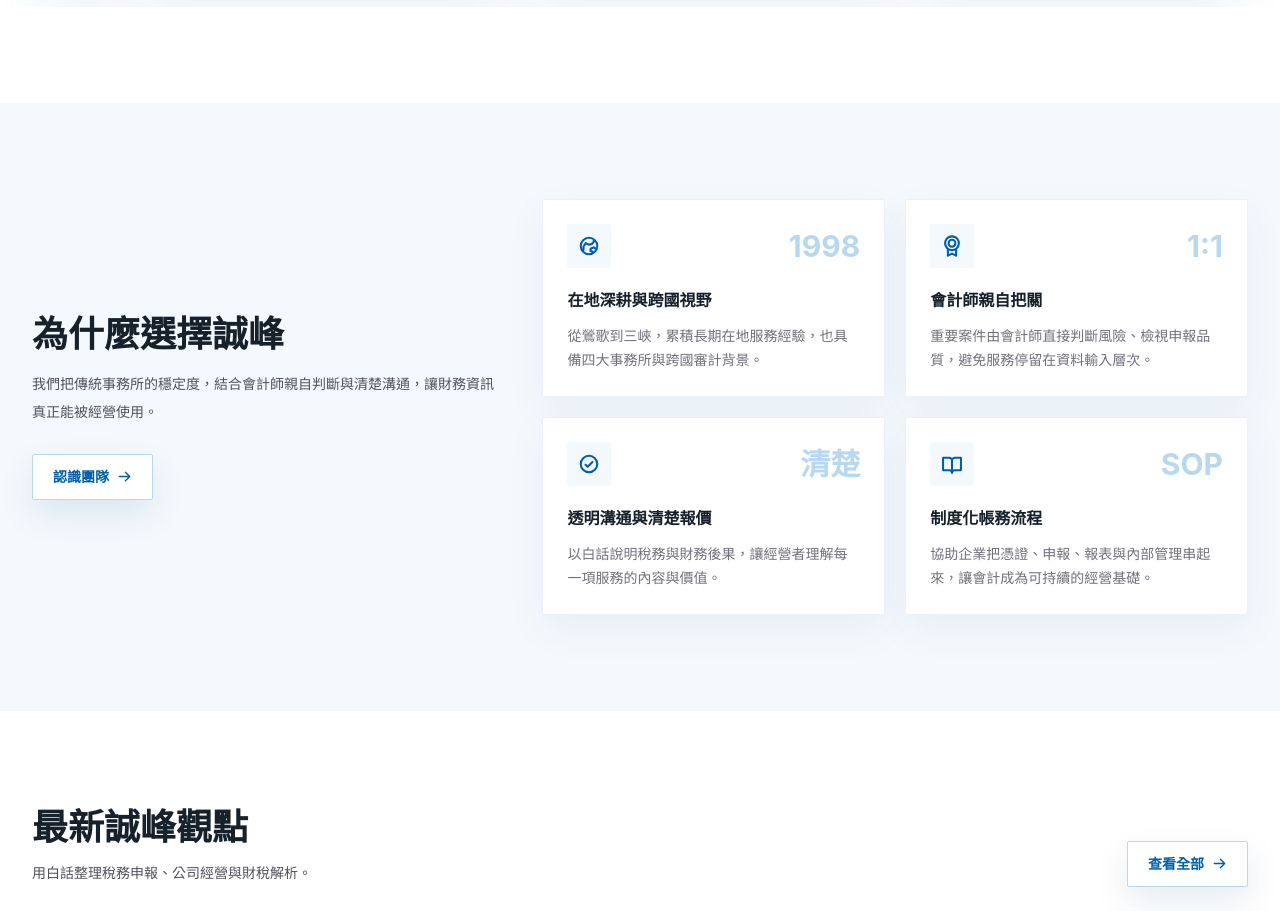
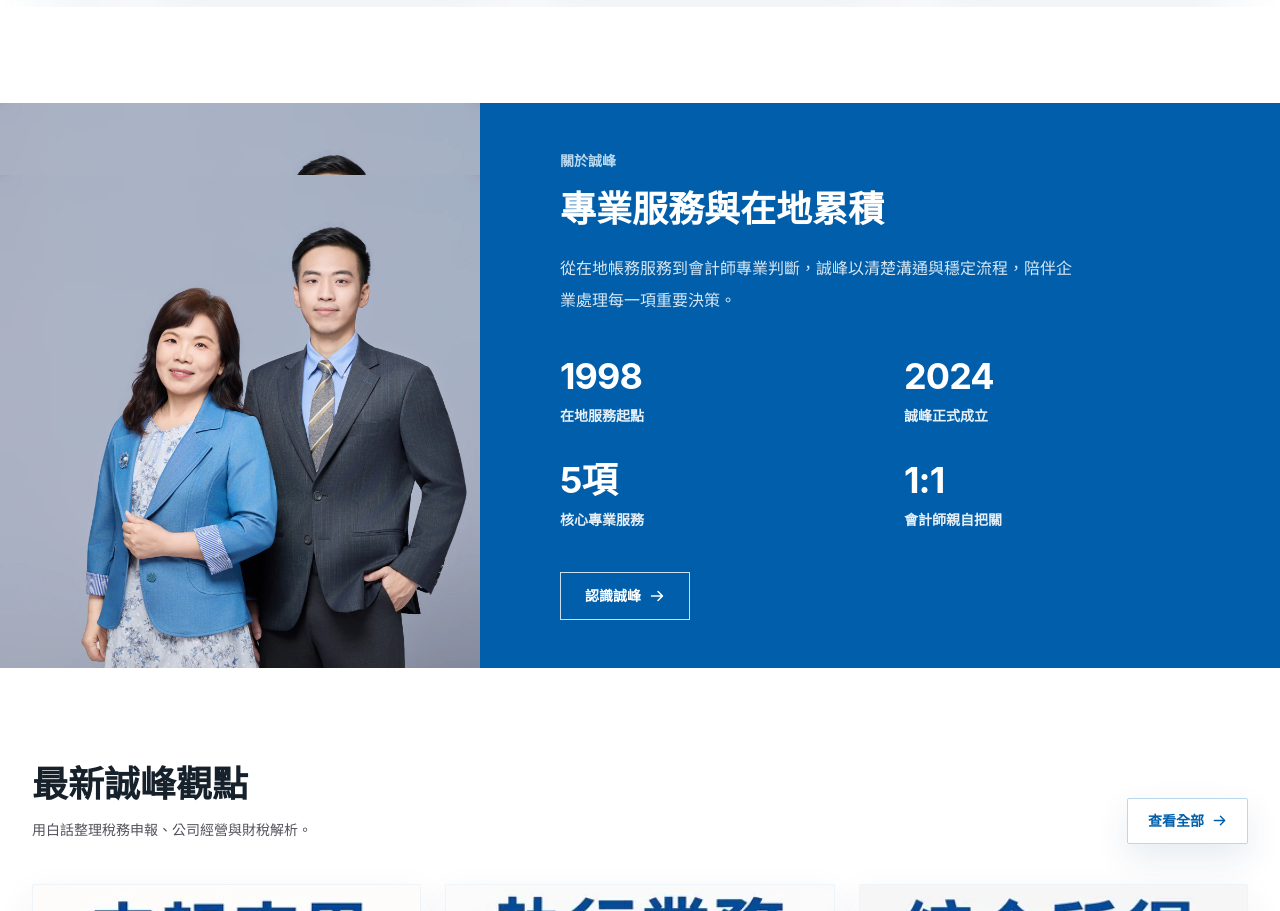
Before and after one commit to TruePeak0316/website-setting, a Next.js app: page / in a window 1280 px wide. Shown: the part 1556-2467 px from the top of the page. Built offline with nearby package versions, Linux system fonts and the light colour scheme.

Commit message:
feat-home-trust-scale-section

```diff
--- /dev/null
+++ b/components/home/TrustScaleSection.tsx
@@ -0,0 +1,67 @@
+import Image from "next/image";
+import Link from "next/link";
+import { ArrowRight } from "@phosphor-icons/react";
+import { TRUST_METRICS } from "@/lib/content";
+
+export function TrustScaleSection() {
+  return (
+    <section aria-labelledby="home-trust-title" className="relative grid bg-brand-primary lg:grid-cols-[37.5%_62.5%]">
+      <div className="relative h-[clamp(320px,58dvh,520px)] overflow-hidden bg-[#aeb7c8] lg:h-auto lg:self-stretch">
+        <Image
+          src="/images/home-trust-team-mobile.webp"
+          alt="彭裕峰會計師與陳滿景記帳士專業形象照"
+          fill
+          sizes="100vw"
+          className="object-cover object-center lg:hidden"
+        />
+        <Image
+          src="/images/home-trust-team.webp"
+          alt="彭裕峰會計師與陳滿景記帳士專業形象照"
+          fill
+          sizes="37.5vw"
+          className="hidden object-cover object-top lg:block"
+        />
+        <div
+          aria-hidden="true"
+          className="pointer-events-none absolute inset-0 hidden lg:block"
+          style={{
+            backgroundAttachment: "fixed",
+            backgroundImage: 'url("/images/home-trust-team.webp")',
+            backgroundPosition: "left 72px",
+            backgroundRepeat: "no-repeat",
+            backgroundSize: "max(37.5vw, 430px) auto",
+          }}
+        />
+      </div>
+
+      <div className="flex items-center bg-brand-primary px-6 py-14 text-white sm:px-10 sm:py-16 lg:px-16 lg:py-12 xl:px-20">
+        <div className="w-full max-w-2xl">
+          <p className="text-sm font-semibold text-brand-light">關於誠峰</p>
+          <h2 id="home-trust-title" className="mt-4 font-display text-3xl font-bold leading-tight sm:text-4xl">
+            專業服務與在地累積
+          </h2>
+          <p className="mt-5 max-w-[52ch] text-base leading-8 text-white/85">
+            從在地帳務服務到會計師專業判斷，誠峰以清楚溝通與穩定流程，陪伴企業處理每一項重要決策。
+          </p>
+
+          <dl className="mt-10 grid grid-cols-2 gap-x-6 gap-y-8 sm:gap-x-12">
+            {TRUST_METRICS.map((metric) => (
+              <div key={metric.label}>
+                <dt className="font-display text-3xl font-bold tracking-tight sm:text-4xl">{metric.value}</dt>
+                <dd className="mt-2 text-sm font-semibold leading-6 text-white/90">{metric.label}</dd>
+              </div>
+            ))}
+          </dl>
+
+          <Link
+            href="/about"
+            className="mt-10 inline-flex min-h-12 items-center justify-center gap-2 border border-white/80 px-6 py-3 text-sm font-semibold text-white transition duration-300 hover:bg-white hover:text-brand-primary focus-visible:outline-2 focus-visible:outline-offset-4 focus-visible:outline-white active:translate-y-px"
+          >
+            認識誠峰
+            <ArrowRight size={16} weight="bold" />
+          </Link>
+        </div>
+      </div>
+    </section>
+  );
+}
--- a/lib/content.ts
+++ b/lib/content.ts
@@ -1,4 +1,4 @@
-import type { AdvantageItem, ArticleSummary, ReviewItem, ServiceSection, TeamMember, TimelineItem } from "@/lib/types";
+import type { ArticleSummary, ReviewItem, ServiceSection, TeamMember, TimelineItem } from "@/lib/types";
 
 export const SERVICES: ServiceSection[] = [
   {
@@ -108,40 +108,12 @@ export const SERVICES: ServiceSection[] = [
   },
 ];
 
-export const ADVANTAGES: AdvantageItem[] = [
-  {
-    id: "legacy",
-    title: "在地深耕與跨國視野",
-    description: "從鶯歌到三峽，累積長期在地服務經驗，也具備四大事務所與跨國審計背景。",
-    icon: "globe",
-    stat: "1998",
-    label: "服務脈絡起點",
-  },
-  {
-    id: "quality",
-    title: "會計師親自把關",
-    description: "重要案件由會計師直接判斷風險、檢視申報品質，避免服務停留在資料輸入層次。",
-    icon: "award",
-    stat: "1:1",
-    label: "專業諮詢",
-  },
-  {
-    id: "clarity",
-    title: "透明溝通與清楚報價",
-    description: "以白話說明稅務與財務後果，讓經營者理解每一項服務的內容與價值。",
-    icon: "check",
-    stat: "清楚",
-    label: "流程與費用",
-  },
-  {
-    id: "systems",
-    title: "制度化帳務流程",
-    description: "協助企業把憑證、申報、報表與內部管理串起來，讓會計成為可持續的經營基礎。",
-    icon: "book",
-    stat: "SOP",
-    label: "帳務制度",
-  },
-];
+export const TRUST_METRICS = [
+  { value: "1998", label: "在地服務起點" },
+  { value: "2024", label: "誠峰正式成立" },
+  { value: "5項", label: "核心專業服務" },
+  { value: "1:1", label: "會計師親自把關" },
+] as const;
 
 export const TIMELINE: TimelineItem[] = [
   {
--- a/pages/index.tsx
+++ b/pages/index.tsx
@@ -4,10 +4,10 @@ import { ArrowRight, CalendarCheck, Star } from "@phosphor-icons/react";
 import { useEffect, useState } from "react";
 import { ArticleCard } from "@/components/articles/ArticleCard";
 import { SlidingServiceCards } from "@/components/home/SlidingServiceCards";
+import { TrustScaleSection } from "@/components/home/TrustScaleSection";
 import { Seo } from "@/components/layout/Seo";
 import { SiteLayout } from "@/components/layout/SiteLayout";
-import { Icon } from "@/components/ui/Icon";
-import { ADVANTAGES, ARTICLE_INDEX, SERVICES } from "@/lib/content";
+import { ARTICLE_INDEX, SERVICES } from "@/lib/content";
 import { SITE } from "@/lib/site";
 
 const heroDescription = "深耕三峽與鶯歌，提供記帳、報稅、公司設立、財務顧問與會計師簽證服務。";
@@ -77,32 +77,7 @@ export default function HomePage() {
 
       <SlidingServiceCards services={SERVICES} />
 
-      <section className="section-pad bg-brand-cream">
-        <div className="page-shell grid gap-10 lg:grid-cols-[0.8fr_1.2fr] lg:items-center">
-          <div>
-            <h2 className="font-serif text-3xl font-bold text-brand-charcoal sm:text-4xl">為什麼選擇誠峰</h2>
-            <p className="mt-4 text-sm leading-7 text-zinc-600">我們把傳統事務所的穩定度，結合會計師親自判斷與清楚溝通，讓財務資訊真正能被經營使用。</p>
-            <Link href="/about" className="hero-cta-secondary mt-7 inline-flex items-center justify-center gap-2 rounded-xs border border-brand-light bg-white px-5 py-3 text-sm font-bold text-brand-primary transition duration-300 hover:bg-brand-cream active:translate-y-px">
-              認識團隊
-              <ArrowRight size={15} weight="bold" className="hero-cta-icon" />
-            </Link>
-          </div>
-          <div className="grid gap-5 sm:grid-cols-2">
-            {ADVANTAGES.map((item) => (
-              <div key={item.id} className="rounded-xs border border-brand-light/30 bg-white p-6 shadow-[0_14px_40px_rgb(0_63_115_/_0.06)]">
-                <div className="mb-5 flex items-center justify-between">
-                  <span className="flex h-11 w-11 items-center justify-center rounded-xs bg-brand-cream text-brand-primary">
-                    <Icon name={item.icon} weight="bold" />
-                  </span>
-                  {item.stat ? <span className="font-serif text-3xl font-bold text-brand-light">{item.stat}</span> : null}
-                </div>
-                <h3 className="font-bold text-brand-charcoal">{item.title}</h3>
-                <p className="mt-3 text-sm leading-6 text-zinc-500">{item.description}</p>
-              </div>
-            ))}
-          </div>
-        </div>
-      </section>
+      <TrustScaleSection />
 
       <section className="section-pad bg-white">
         <div className="page-shell">
```
Also changed, not shown: lib/types.ts (+0 -9 lines), public/images/home-trust-team-mobile.webp (added), public/images/home-trust-team.webp (added).
